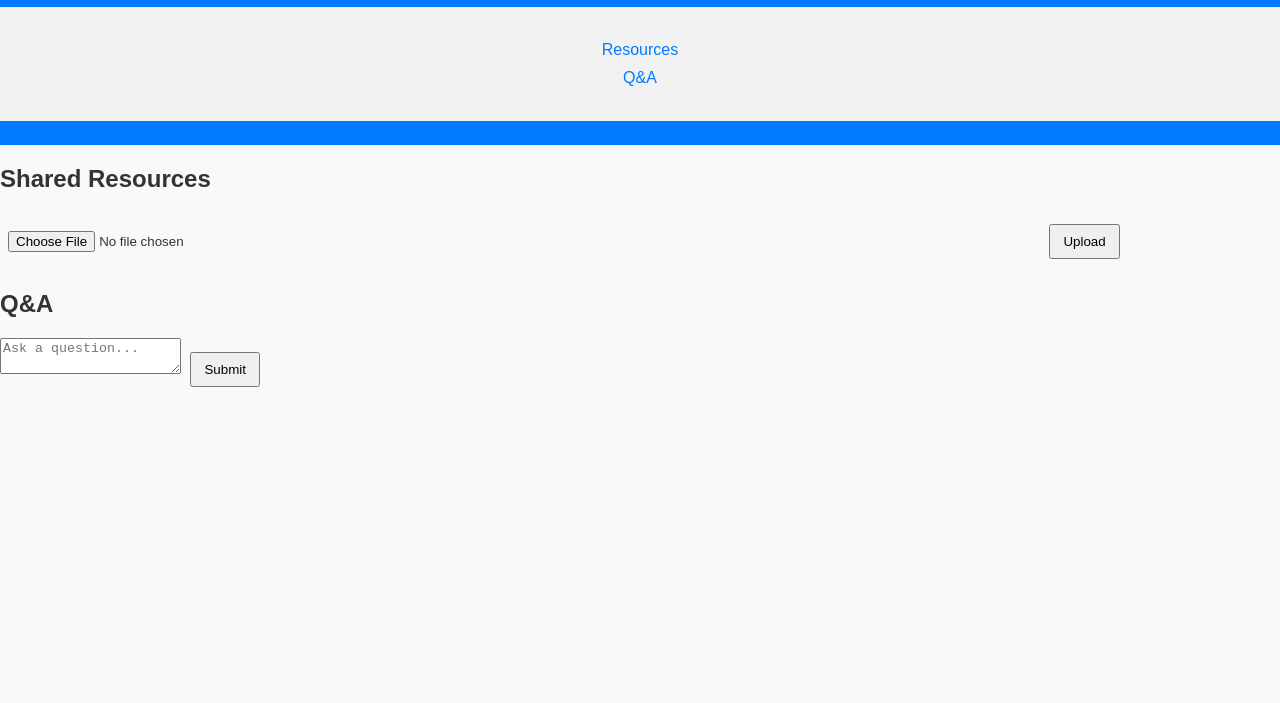
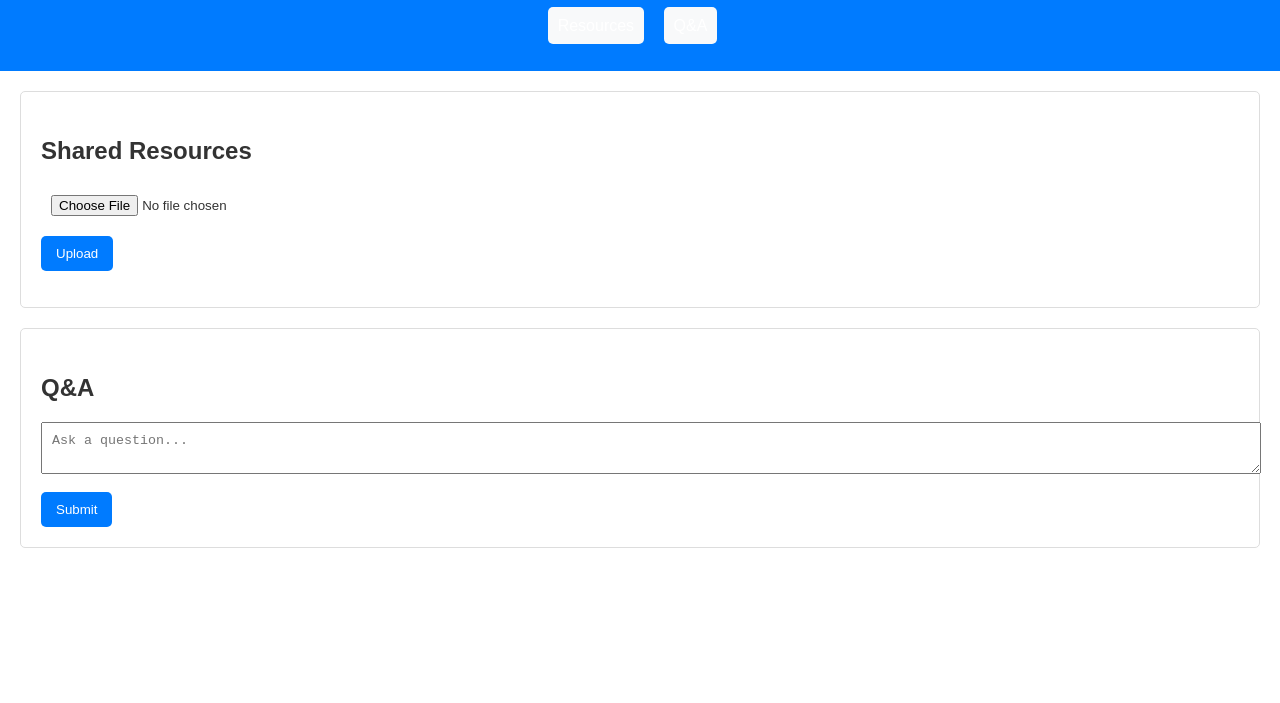
Before and after one commit to HirwaPrecieux/EduConnect, a plain HTML site: page index.html in a window 1280 px wide. Shown: the part 97-800 px from the top of the page. Drawn offline with Linux system fonts and the light colour scheme.

Commit message:
Update style.css

```diff
--- a/style.css
+++ b/style.css
@@ -1,92 +1,75 @@
-/* General Styles */
 body {
     font-family: Arial, sans-serif;
+    line-height: 1.6;
     margin: 0;
     padding: 0;
-    background-color: #f8f9fa;
     color: #333;
 }
 
 header {
-    background-color: #007bff;
+    background-color: #007BFF;
     color: white;
+    padding: 1rem;
     text-align: center;
-    padding: 1.5rem 0;
 }
 
-nav {
-    display: flex;
-    justify-content: center;
-    background-color: #f1f1f1;
-    padding: 0.5rem;
+nav ul {
+    list-style-type: none;
+    padding: 0;
 }
 
-nav button {
-    margin: 0 10px;
+nav ul li {
+    display: inline;
+    margin-right: 15px;
+}
+
+nav a {
+    text-decoration: none;
+    color: white;
+}
+
+section {
+    padding: 20px;
+    margin: 20px;
+    border: 1px solid #ddd;
+    border-radius: 5px;
+}
+
+h2 {
+    margin-bottom: 15px;
+}
+
+#file-input,
+#new-question {
+    width: 100%;
+    padding: 10px;
+    margin-bottom: 10px;
+}
+
+button {
     padding: 10px 15px;
+    background-color: #007BFF;
+    color: white;
     border: none;
-    background-color: #007bff;
-    color: white;
     cursor: pointer;
     border-radius: 5px;
 }
 
-nav button:hover {
+button:hover {
     background-color: #0056b3;
 }
 
-main {
-    padding: 20px;
-}
-
-.content-section {
-    background: white;
-    padding: 20px;
-    margin: 10px auto;
-    border-radius: 8px;
-    box-shadow: 0 4px 6px rgba(0, 0, 0, 0.1);
-}
-
-footer {
-    text-align: center;
-    padding: 1rem 0;
-    background-color: #007bff;
-    color: white;
-    position: fixed;
-    bottom: 0;
-    width: 100%;
-}
-
-button {
-    margin: 5px;
-    padding: 8px 12px;
-}
-
-input[type="file"], input[type="text"] {
-    margin: 10px 0;
-    padding: 8px;
-    width: 80%;
-}
-
 ul {
-    list-style-type: none;
-    padding: 0;
+    padding-left: 0;
 }
 
 ul li {
+    background-color: #f8f9fa;
+    margin-bottom: 5px;
+    padding: 10px;
+    border-radius: 5px;
+}
+
+div#questions-div p {
     margin: 10px 0;
 }
-
-a {
-    text-decoration: none;
-    color: #007bff;
-}
-
-a:hover {
-    text-decoration: underline;
-}
-
-progress {
-    width: 100%;
-    height: 20px;
-}
```
